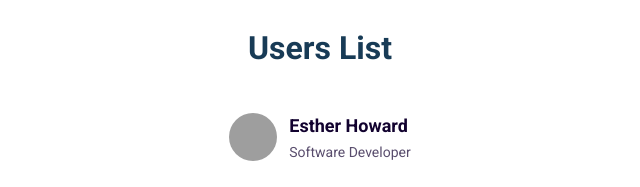
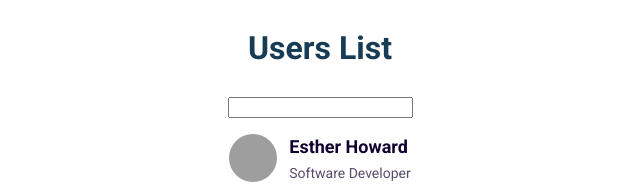
Before and after one commit to ramsai24/class-and-components-state2-class-2-, a React (Create React App) app: page / in a window 1280 px wide. Shown: the top 187 px of the page, without its empty margins (320-960 px from the left). Built offline with nearby package versions, Linux system fonts and the light colour scheme; grey boxes are pictures that could not be loaded.

Commit message:
filter user based on search

```diff
--- a/src/App.js
+++ b/src/App.js
@@ -31,12 +31,35 @@ const userDetailsList = [
 ]
 
 class App extends Component {
+  state = {searchInput: ''}
+
+  onChangeSearchInput = event => {
+    // const {searchInput} = this.state
+
+    // console.log(event.target.value)
+
+    this.setState({searchInput: event.target.value})
+  }
+
   render() {
+    const {searchInput} = this.state
+    console.log(searchInput)
+
+    const searchResults = userDetailsList.filter(eachUser =>
+      eachUser.name.includes(searchInput),
+    )
+
     return (
       <div className="app-container">
         <h1 className="title">Users List</h1>
+        <input
+          type="search"
+          value={searchInput}
+          onChange={this.onChangeSearchInput}
+        />
+
         <ul className="list-container">
-          {userDetailsList.map(eachUser => (
+          {searchResults.map(eachUser => (
             <UserProfile userDetails={eachUser} key={eachUser.uniqueNo} />
           ))}
         </ul>
```
